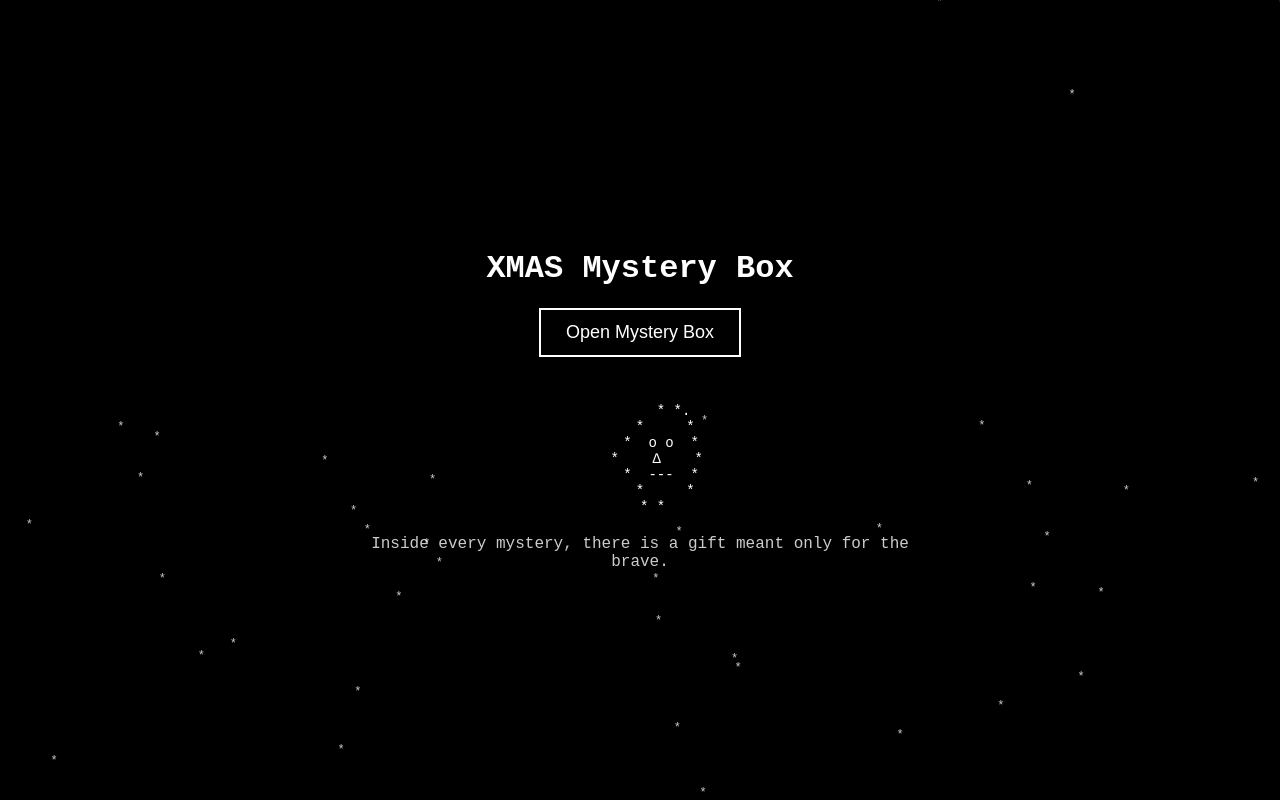
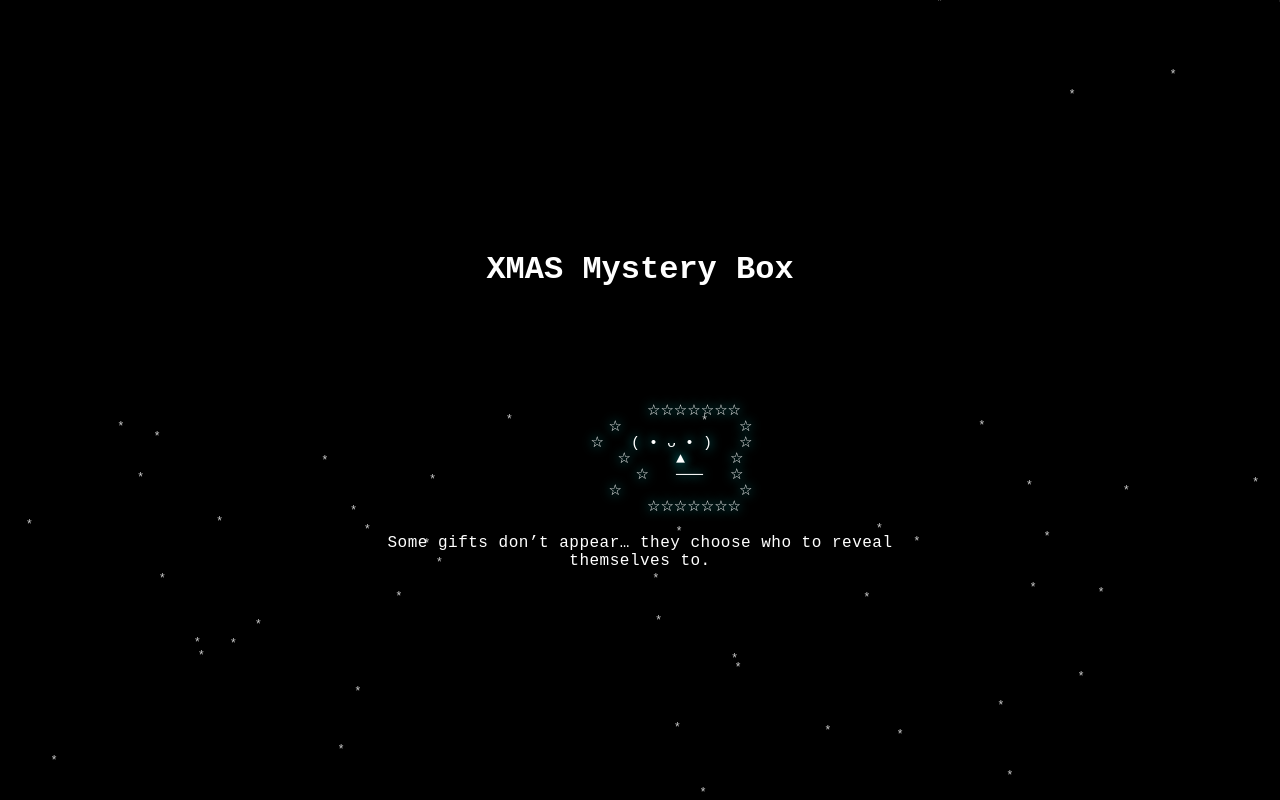
Before and after one commit to luisfernando2025xt/xmas-mystery-box, a plain HTML site: page index.html in a window 1280 px wide. Both pictures are taken after a click on the button "Open Mystery Box". Drawn offline with Linux system fonts and the light colour scheme.

Commit message:
index.html

```diff
--- a/index.html
+++ b/index.html
@@ -16,9 +16,9 @@
         align-items: center;
         height: 100vh;
         overflow: hidden;
+        user-select: none;
     }
 
-    /* Snow effect */
     .snowflake {
         position: fixed;
         top: -10px;
@@ -56,35 +56,52 @@
         color: #000;
     }
 
+    button.fade-out {
+        opacity: 0;
+        transform: scale(0.8);
+        transition: all 0.6s ease;
+        pointer-events: none;
+    }
+
     #ascii-box {
         margin-top: 30px;
         white-space: pre;
         display: none;
         opacity: 0;
-        transition: opacity 1s ease-in-out;
-        font-size: 14px;
+        transition: opacity 1.5s ease;
+        font-size: 15px;
         line-height: 16px;
+
+        /* PREMIUM HOLOGRAPHIC EFFECT */
+        text-shadow:
+            0 0 8px rgba(0,255,255,0.8),
+            0 0 14px rgba(0,180,255,0.5),
+            0 0 25px rgba(0,120,255,0.4);
+        animation: glowPulse 3s ease-in-out infinite;
+    }
+
+    @keyframes glowPulse {
+        0% { text-shadow: 0 0 6px cyan; }
+        50% { text-shadow: 0 0 20px cyan; }
+        100% { text-shadow: 0 0 6px cyan; }
     }
 
     #typing {
         display: none;
         font-size: 16px;
-        margin-top: 20px;
+        margin-top: 18px;
         opacity: 0;
-        transition: opacity 1.2s ease-in-out;
+        letter-spacing: 0.5px;
+        transition: opacity 1s ease;
     }
 
-    /* Shaking animation */
-    @keyframes shake {
-        0% { transform: translate(0); }
-        25% { transform: translate(4px, -4px); }
-        50% { transform: translate(-4px, 4px); }
-        75% { transform: translate(4px, 4px); }
-        100% { transform: translate(0); }
-    }
-
-    .shake {
-        animation: shake 0.4s ease-in-out;
+    /* glitch reveal for message */
+    @keyframes glitch {
+        0% { opacity: 0.2; }
+        20% { opacity: 1; transform: skewX(1deg); }
+        40% { opacity: 0.7; transform: skewX(-1deg); }
+        60% { opacity: 1; transform: none; }
+        100% { opacity: 1; }
     }
 </style>
 </head>
@@ -93,30 +110,33 @@
 
 <div class="container">
     <h1>XMAS Mystery Box</h1>
-    <button onclick="startShake()">Open Mystery Box</button>
+    <button id="openBtn" onclick="startShake()">Open Mystery Box</button>
 
     <div id="ascii-box"></div>
     <div id="typing"></div>
 </div>
 
 <script>
-// ASCII ART (premium christmas face)
+// PREMIUM CHRISTMAS ASCII ART (one unique, luxurious)
 const asciiArt = `
-          * *.
-        *     *
-       *  o o  *
-      *    ∆    *
-       *  ---  *
-        *     *
-          * *
+            ☆☆☆☆☆☆☆
+         ☆             ☆
+       ☆   ( • ᴗ • )   ☆
+         ☆     ▲     ☆
+           ☆   ───   ☆
+         ☆             ☆
+            ☆☆☆☆☆☆☆
 `;
 
-// Random surprise messages
+// Luxury messages
 const messages = [
-    "Something magical whispered your name tonight.",
-    "You weren’t expecting this… but destiny was expecting you.",
-    "Inside every mystery, there is a gift meant only for the brave."
+    "Tonight the universe decided you deserve something rare.",
+    "Destiny wrapped this moment with your name on it.",
+    "Some gifts don’t appear… they choose who to reveal themselves to."
 ];
+
+// Small bell sound (stored in your GitHub later)
+const sound = new Audio("https://cdn.pixabay.com/download/audio/2022/03/10/audio_7a8276f09c.mp3?filename=christmas-bell-115086.mp3");
 
 function typeWriter(text, element, speed = 40) {
     let i = 0;
@@ -129,11 +149,12 @@ function typeWriter(text, element, speed = 40) {
 }
 
 function startShake() {
-    const btn = document.querySelector("button");
+    const btn = document.getElementById("openBtn");
     btn.classList.add("shake");
 
     setTimeout(() => {
         btn.classList.remove("shake");
+        btn.classList.add("fade-out"); // hide button premium style
         openBox();
     }, 500);
 }
@@ -145,27 +166,29 @@ function openBox() {
     artBox.style.display = "block";
     setTimeout(() => artBox.style.opacity = 1, 100);
 
-    const randomMessage = messages[Math.floor(Math.random() * messages.length)];
-    typeWriter(randomMessage, typing, 35);
+    const msg = messages[Math.floor(Math.random() * messages.length)];
+    typeWriter(msg, typing, 35);
 
-    setTimeout(() => typing.style.opacity = 1, 1500);
+    setTimeout(() => {
+        typing.style.opacity = 1;
+        typing.style.animation = "glitch 0.8s ease";
+    }, 1500);
 
     artBox.textContent = asciiArt;
 
+    sound.play();
     createSnow();
 }
 
-// Snow particles
 function createSnow() {
-    for (let i = 0; i < 40; i++) {
+    for (let i = 0; i < 50; i++) {
         const snow = document.createElement("div");
         snow.classList.add("snowflake");
         snow.textContent = "*";
         snow.style.left = Math.random() * 100 + "vw";
         snow.style.animationDuration = 2 + Math.random() * 3 + "s";
         document.body.appendChild(snow);
-
-        setTimeout(() => snow.remove(), 5000);
+        setTimeout(() => snow.remove(), 6000);
     }
 }
 </script>
```
